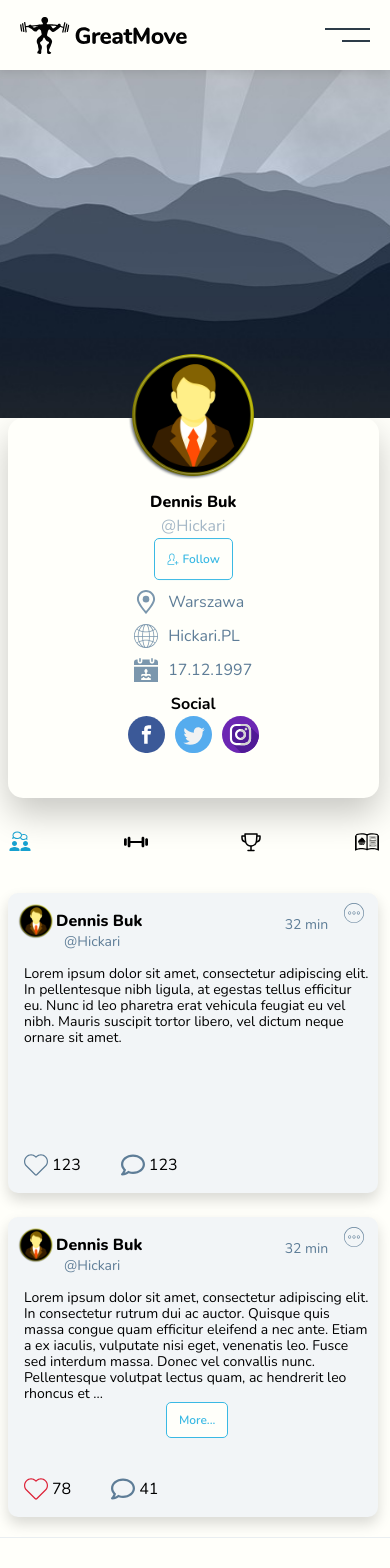
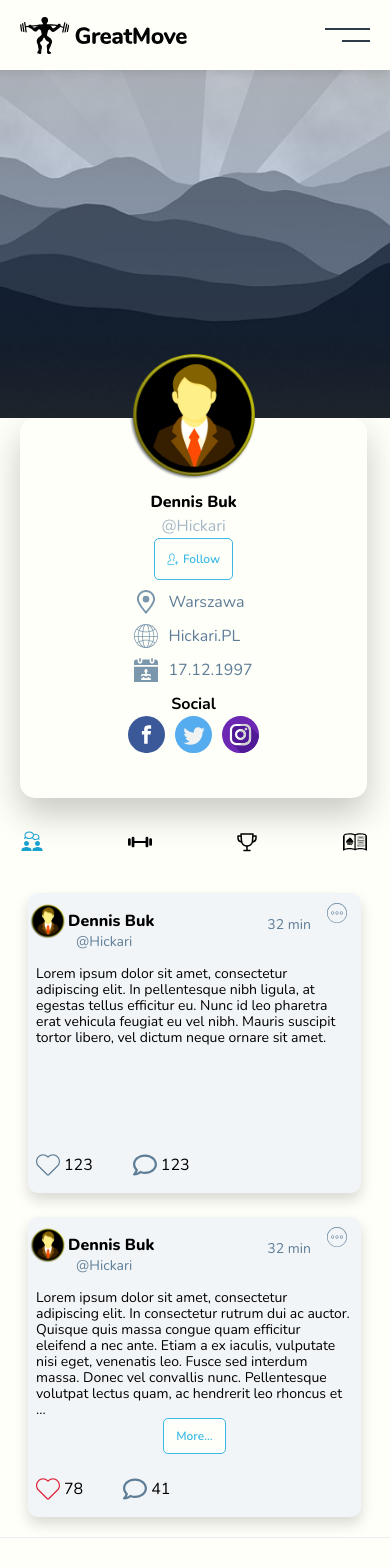
Before and after one commit to TheStelarek/GreatMove.Web, a Next.js app: page /profile in a window 390 px wide. Shown: the top 1568 px of the page. Built offline with nearby package versions, Linux system fonts and the light colour scheme.

Commit message:
fix: fix error with responsiveness

```diff
--- a/src/components/profile/discussion/ProfilDiscussion.module.scss
+++ b/src/components/profile/discussion/ProfilDiscussion.module.scss
@@ -11,12 +11,14 @@
       box-shadow: var(--box-shadow-md);
       height: 300px;
       background-color: var(--gray-50);
-      width: 99%;
+      width: 89%;
       border-radius: var(--border-radius-10);
       margin-top: var(--space-6);
-      padding-left: var(--space-2);
+      margin-left: var(--space-5);
       @media (min-width: 1100px) {
          width: 800px;
+         padding-left: var(--space-5);
+         padding-top: var(--space-5);
       }
    }
    .commentwrapp {
@@ -28,6 +30,10 @@
       width: 40px;
       height: 40px;
       margin-top: var(--space-2);
+      @media (min-width: 1100px) {
+         width: 64px;
+         height: 64px;
+      }
    }
    .headerComment {
       display: flex;
--- a/src/pages/profile/Profile.module.scss
+++ b/src/pages/profile/Profile.module.scss
@@ -14,10 +14,10 @@
       flex-direction: column;
       align-items: center;
       background-color: var(--white);
-      width: 95%;
+      width: 89%;
       height: 380px;
       border-radius: var(--border-radius-15);
-      margin-left: var(--space-2);
+      margin-left: var(--space-5);
       box-shadow: var(--box-shadow-xl);
       @media (min-width: 800px) {
          width: 500px;
@@ -239,10 +239,10 @@
       display: flex;
       flex-direction: row;
       justify-content: space-between;
-      margin-left: var(--space-2);
-      margin-right: var(--space-2);
+      margin-left: var(--space-5);
+
       margin-top: var(--space-8);
-      width: 95%;
+      width: 89%;
    }
    .botContainer {
       display: flex;
@@ -262,7 +262,7 @@
          height: 40px;
          width: 40px;
       }
-      @media (min-width: 800px) {
+      @media (min-width: 900px) {
          display: none;
       }
    }
@@ -275,7 +275,7 @@
          height: 40px;
          width: 40px;
       }
-      @media (min-width: 800px) {
+      @media (min-width: 900px) {
          display: none;
       }
    }
@@ -284,7 +284,7 @@
       font-size: var(--font-size-p5);
       font-weight: var(--font-weight-bold);
       display: none;
-      @media (min-width: 800px) {
+      @media (min-width: 900px) {
          display: flex;
       }
    }
@@ -292,7 +292,7 @@
       font-size: var(--font-size-p5);
       font-weight: var(--font-weight-bold);
       display: none;
-      @media (min-width: 800px) {
+      @media (min-width: 900px) {
          display: flex;
       }
    }
```
